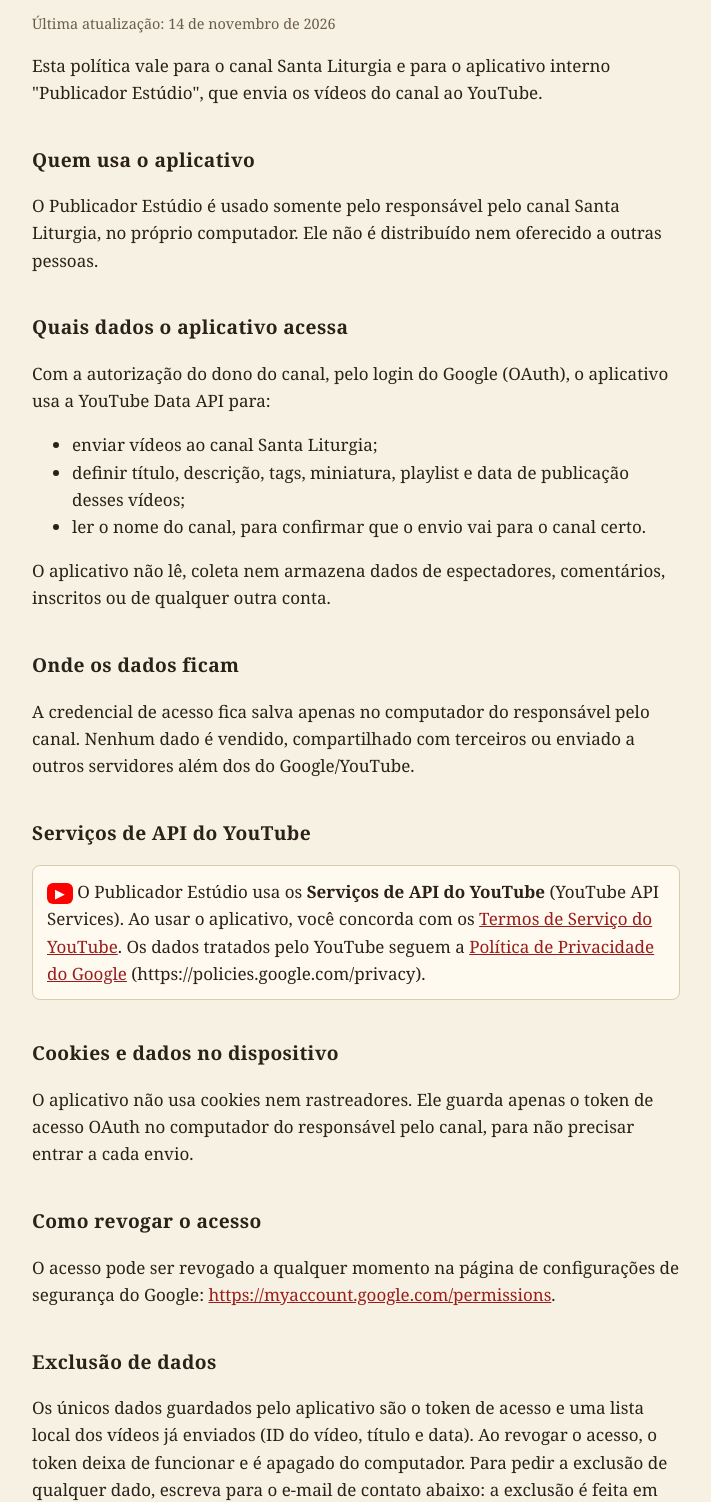
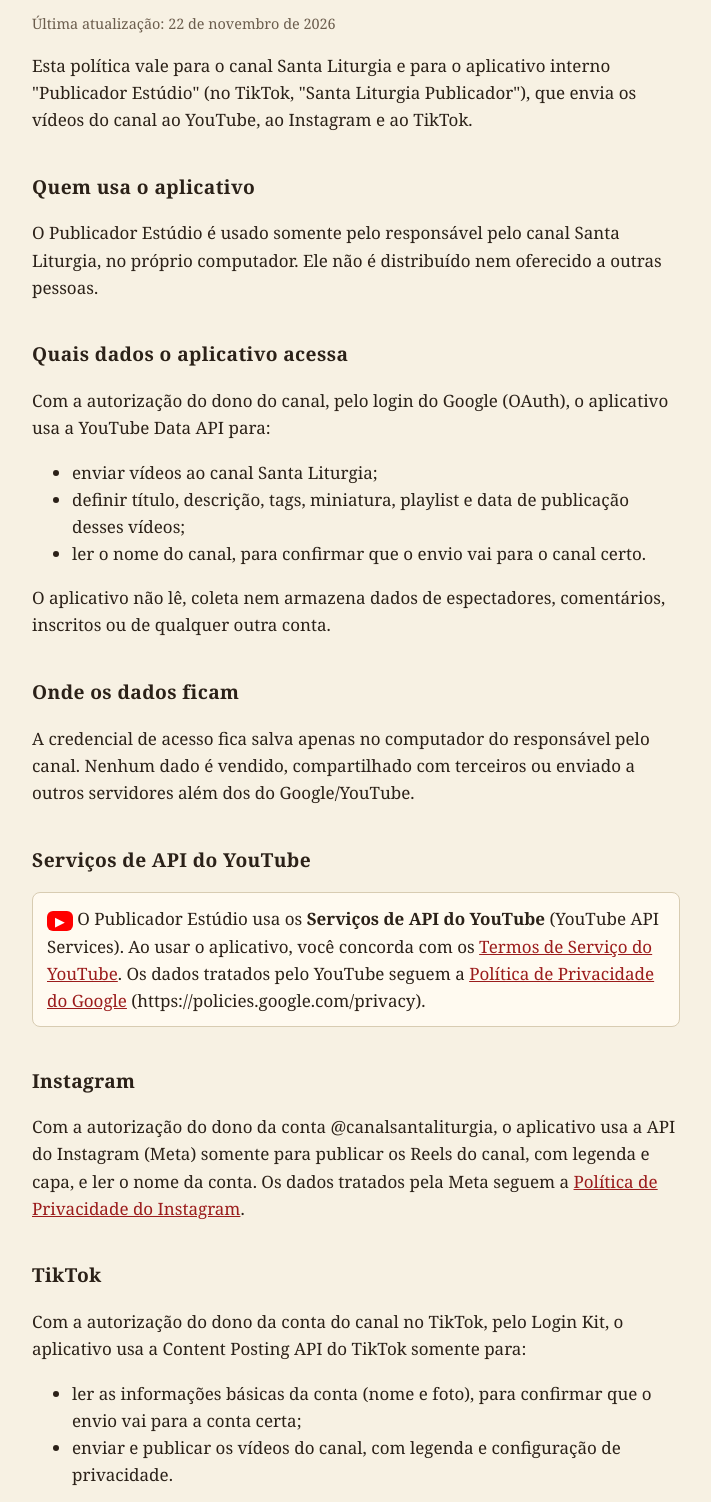
Before and after one commit to LucasLima38/canal-santa-liturgia, a plain HTML site: page privacidade.html in a window 1280 px wide. Shown: the part 163-1665 px from the top of the page, without its empty margins (284-995 px from the left). Drawn offline with Linux system fonts and the light colour scheme.

Commit message:
TikTok: arquivo de verificação e seções de privacidade/termos (Instagram e TikTok)
Co-Authored-By: Claude Opus 5.5 <noreply@anthropic.com>

```diff
--- a/privacidade.html
+++ b/privacidade.html
@@ -10,10 +10,11 @@
 <main>
   <p><a href="index.html">← Santa Liturgia</a></p>
   <h1>Política de Privacidade</h1>
-  <p class="data">Última atualização: 14 de novembro de 2026</p>
+  <p class="data">Última atualização: 22 de novembro de 2026</p>
 
   <p>Esta política vale para o canal Santa Liturgia e para o aplicativo interno
-  "Publicador Estúdio", que envia os vídeos do canal ao YouTube.</p>
+  "Publicador Estúdio" (no TikTok, "Santa Liturgia Publicador"), que envia os vídeos do canal
+  ao YouTube, ao Instagram e ao TikTok.</p>
 
   <h2>Quem usa o aplicativo</h2>
   <p>O Publicador Estúdio é usado somente pelo responsável pelo canal Santa Liturgia,
@@ -43,13 +44,32 @@
   <a href="https://policies.google.com/privacy">Política de Privacidade do Google</a>
   (https://policies.google.com/privacy).</p>
 
+  <h2>Instagram</h2>
+  <p>Com a autorização do dono da conta @canalsantaliturgia, o aplicativo usa a API do Instagram
+  (Meta) somente para publicar os Reels do canal, com legenda e capa, e ler o nome da conta.
+  Os dados tratados pela Meta seguem a
+  <a href="https://privacycenter.instagram.com/policy">Política de Privacidade do Instagram</a>.</p>
+
+  <h2>TikTok</h2>
+  <p>Com a autorização do dono da conta do canal no TikTok, pelo Login Kit, o aplicativo usa a
+  Content Posting API do TikTok somente para:</p>
+  <ul>
+    <li>ler as informações básicas da conta (nome e foto), para confirmar que o envio vai para a conta certa;</li>
+    <li>enviar e publicar os vídeos do canal, com legenda e configuração de privacidade.</li>
+  </ul>
+  <p>O aplicativo não lê, coleta nem armazena dados de seguidores, comentários ou de qualquer
+  outra conta. Os dados tratados pelo TikTok seguem a
+  <a href="https://www.tiktok.com/legal/privacy-policy">Política de Privacidade do TikTok</a>.</p>
+
   <h2>Cookies e dados no dispositivo</h2>
   <p>O aplicativo não usa cookies nem rastreadores. Ele guarda apenas o token de acesso
   OAuth no computador do responsável pelo canal, para não precisar entrar a cada envio.</p>
 
   <h2>Como revogar o acesso</h2>
   <p>O acesso pode ser revogado a qualquer momento na página de configurações de segurança
-  do Google: <a href="https://myaccount.google.com/permissions">https://myaccount.google.com/permissions</a>.</p>
+  do Google: <a href="https://myaccount.google.com/permissions">https://myaccount.google.com/permissions</a>.
+  No Instagram, em Configurações → Apps e sites. No TikTok, em Configurações e privacidade →
+  Segurança → Apps e serviços (Gerenciar permissões do app).</p>
 
   <h2>Exclusão de dados</h2>
   <p>Os únicos dados guardados pelo aplicativo são o token de acesso e uma lista local dos
```
Also changed, not shown: termos.html (+9 -4 lines), tiktokFNAlDKg9V1Vkusf7UuLD26ffp47m2uIa.txt (added).
